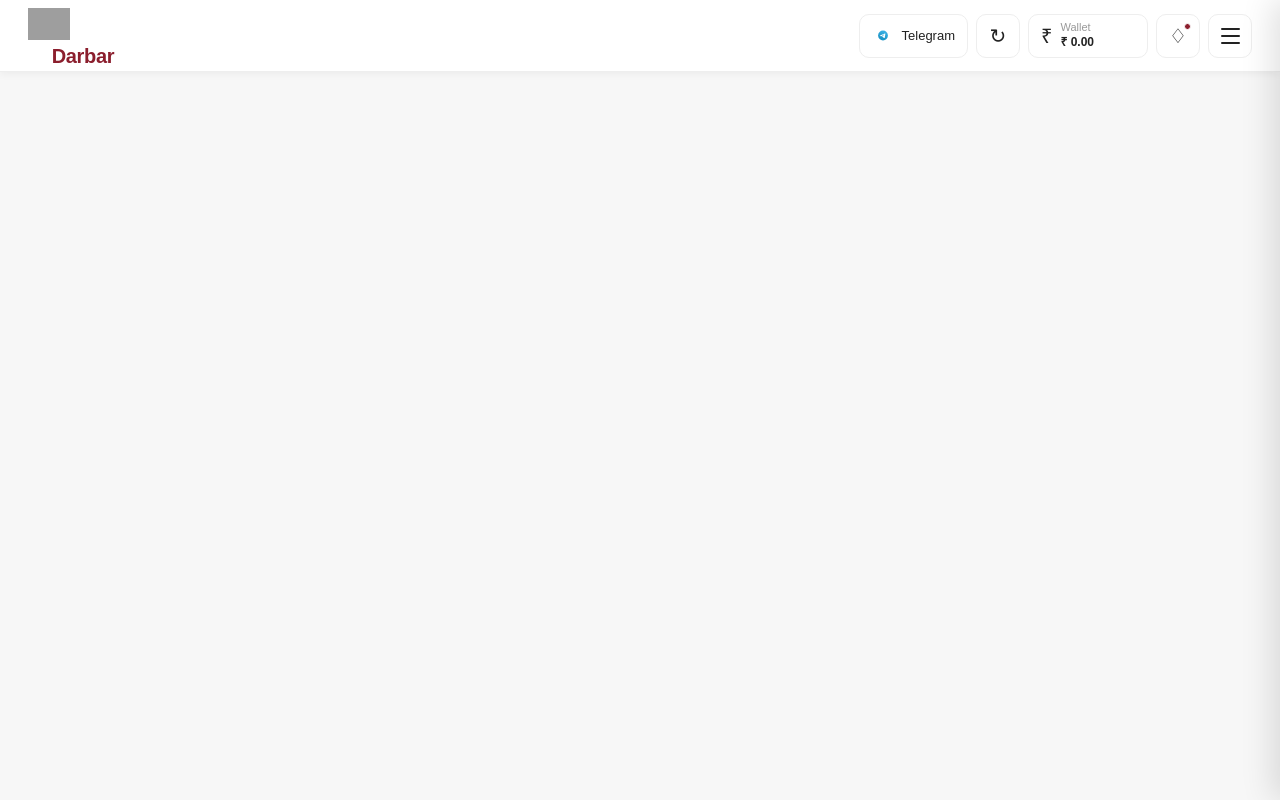
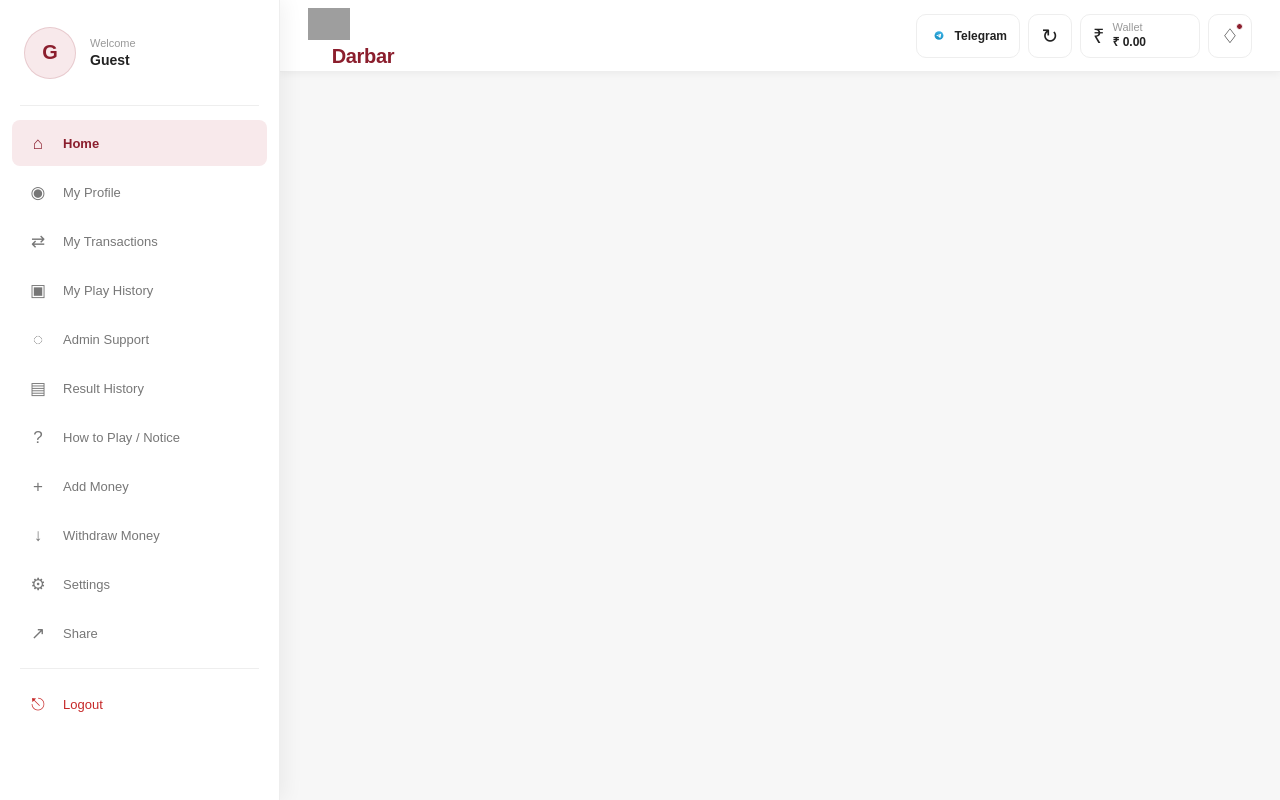
Before and after one commit to developmentss202-a11y/Darbar, a React (Vite) app: page /homepage in a window 1280 px wide. Built offline with nearby package versions, Linux system fonts and the light colour scheme; grey boxes are pictures that could not be loaded.

Commit message:
fix: added the fix to the sidebar and the horizontal scrollbar

```diff
--- a/src/header.css
+++ b/src/header.css
@@ -85,7 +85,6 @@
 
 .header-action {
   height: 44px;
-
   min-width: 44px;
 
   display: flex;
@@ -115,10 +114,61 @@
   background: var(--color-primary-light);
 }
 
+/* ============================================================
+   HEADER ACTION ICON
+   ============================================================ */
+
 .header-action-icon {
   font-size: 20px;
 
   line-height: 1;
+}
+
+/* ============================================================
+   TELEGRAM
+   ============================================================ */
+
+.telegram-action {
+  padding: 0 10px;
+
+  min-width: auto;
+}
+
+.telegram-content {
+  display: flex;
+  align-items: center;
+  justify-content: center;
+
+  gap: 6px;
+
+  line-height: 1;
+}
+
+/*
+  IMPORTANT:
+  Font size is scoped only to Telegram.
+  It will NOT affect other elements.
+*/
+
+.telegram-content span {
+  font-size: 12px;
+
+  font-weight: 600;
+
+  line-height: 1;
+
+  white-space: nowrap;
+}
+
+.telegram-content img {
+  width: 20px;
+  height: 20px;
+
+  display: block;
+
+  object-fit: contain;
+
+  flex-shrink: 0;
 }
 
 /* ============================================================
@@ -194,7 +244,8 @@
   width: 44px;
   height: 44px;
 
-  display: flex;
+  display: none;
+
   flex-direction: column;
 
   align-items: center;
@@ -260,28 +311,31 @@
   position: fixed;
 
   top: 0;
-  right: 0;
+  left: 0;
 
-  width: 340px;
+  width: 280px;
   max-width: 90vw;
 
   height: 100vh;
 
   background: var(--color-white);
 
-  box-shadow: -8px 0 30px rgba(0, 0, 0, 0.12);
+  border-right: 1px solid var(--color-border-light);
+
+  box-shadow: 4px 0 20px rgba(0, 0, 0, 0.06);
 
   z-index: 1100;
 
   overflow-y: auto;
 
-  transform: translateX(100%);
+  /*
+    DESKTOP:
+    Sidebar remains permanently visible.
+  */
+
+  transform: translateX(0);
 
   transition: transform 0.25s ease;
-}
-
-.side-menu.open {
-  transform: translateX(0);
 }
 
 /* ============================================================
@@ -352,7 +406,7 @@
 }
 
 /* ============================================================
-   DIVIDER
+   SIDE MENU DIVIDER
    ============================================================ */
 
 .side-menu-divider {
@@ -493,14 +547,106 @@
 }
 
 /* ============================================================
-   TABLET
+   DESKTOP
+   ABOVE 800px
    ============================================================ */
 
-@media (max-width: 768px) {
+@media (min-width: 801px) {
+  /*
+    Header starts after the permanent sidebar.
+  */
+
   .app-header {
+    margin-left: 280px;
+
+    width: calc(100% - 280px);
+  }
+
+  /*
+    Hamburger is hidden.
+  */
+
+  .menu-button {
+    display: none;
+  }
+
+  /*
+    Sidebar stays visible.
+  */
+
+  .side-menu {
+    left: 0;
+
+    transform: translateX(0);
+  }
+
+  /*
+    No overlay on desktop.
+  */
+
+  .menu-overlay {
+    display: none;
+  }
+}
+
+/* ============================================================
+   TABLET / HAMBURGER
+   800px AND BELOW
+   ============================================================ */
+
+@media (max-width: 800px) {
+  /*
+    Header returns to full width.
+  */
+
+  .app-header {
+    width: 100%;
+
+    margin-left: 0;
+
     height: 64px;
 
     padding: 0 16px;
+  }
+
+  /*
+    Hamburger becomes visible.
+  */
+
+  .menu-button {
+    display: flex;
+
+    width: 42px;
+    height: 42px;
+  }
+
+  /*
+    Sidebar is hidden by default.
+    It slides from the LEFT.
+  */
+
+  .side-menu {
+    left: 0;
+    right: auto;
+
+    width: 320px;
+    max-width: 90vw;
+
+    transform: translateX(-100%);
+
+    border-right: 1px solid var(--color-border-light);
+
+    border-left: none;
+
+    box-shadow: 8px 0 30px rgba(0, 0, 0, 0.12);
+  }
+
+  /*
+    Open sidebar.
+  */
+
+  .side-menu.open {
+    transform: translateX(0);
   }
 
   .header-logo img {
@@ -511,6 +657,10 @@
   .header-brand-name {
     font-size: var(--font-size-lg);
   }
+
+  /*
+    Compact wallet on tablet.
+  */
 
   .header-wallet {
     min-width: 44px;
@@ -530,14 +680,30 @@
     gap: 6px;
   }
 
-  .header-action,
-  .menu-button {
+  .header-action {
     width: 42px;
     height: 42px;
   }
 
-  .side-menu {
-    width: 320px;
+  /*
+    Keep Telegram compact.
+  */
+
+  .telegram-action {
+    min-width: 42px;
+
+    width: 42px;
+
+    padding: 0;
+  }
+
+  .telegram-content span {
+    display: none;
+  }
+
+  .telegram-content img {
+    width: 20px;
+    height: 20px;
   }
 }
 
@@ -573,6 +739,17 @@
     gap: 5px;
   }
 
+  .telegram-action {
+    width: 40px;
+
+    min-width: 40px;
+  }
+
+  .telegram-content img {
+    width: 19px;
+    height: 19px;
+  }
+
   .side-menu {
     width: 300px;
   }
@@ -581,3 +758,25 @@
     padding: 20px;
   }
 }
+
+.side-menu::-webkit-scrollbar {
+  width: 3px;
+}
+
+.side-menu::-webkit-scrollbar-track {
+  background: transparent;
+}
+
+.side-menu::-webkit-scrollbar-thumb {
+  background: #cfcfcf;
+  border-radius: 10px;
+}
+
+.side-menu::-webkit-scrollbar-thumb:hover {
+  background: var(--color-primary);
+}
+
+.side-menu {
+  scrollbar-width: thin;
+  scrollbar-color: #cfcfcf transparent;
+}
```
